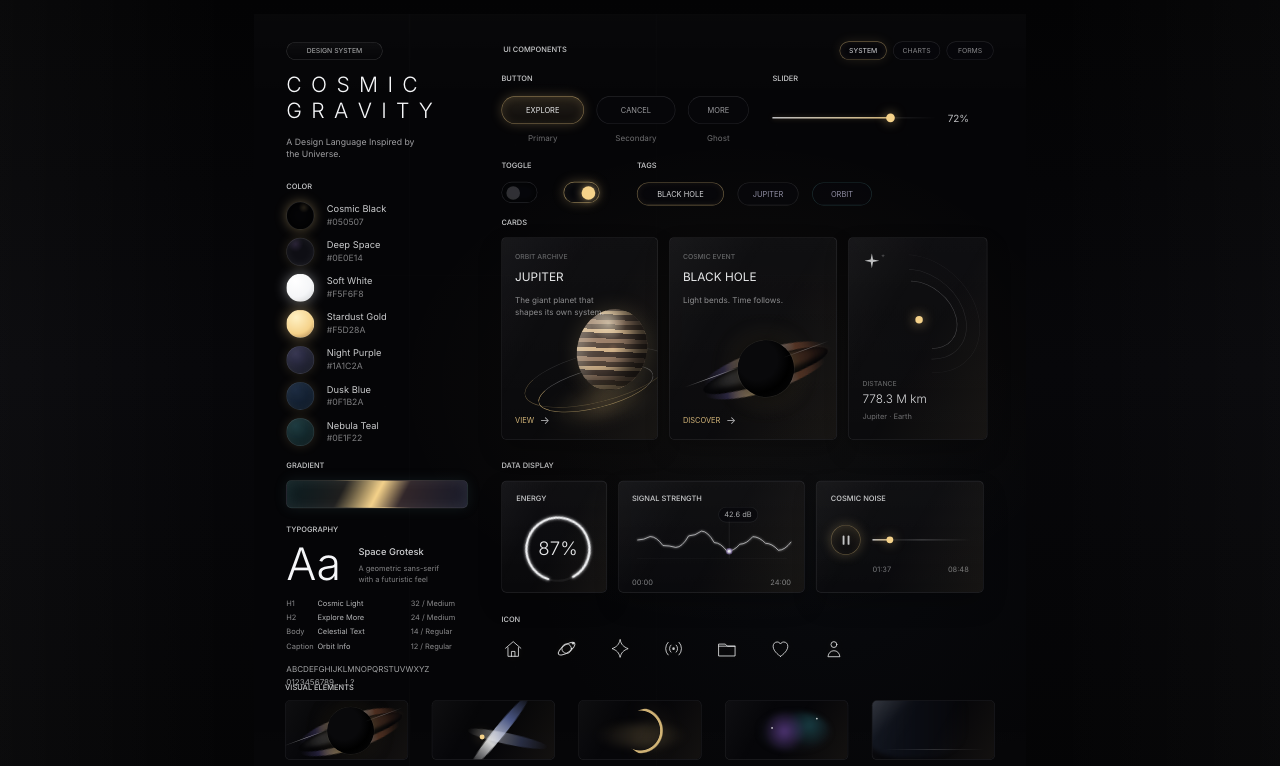
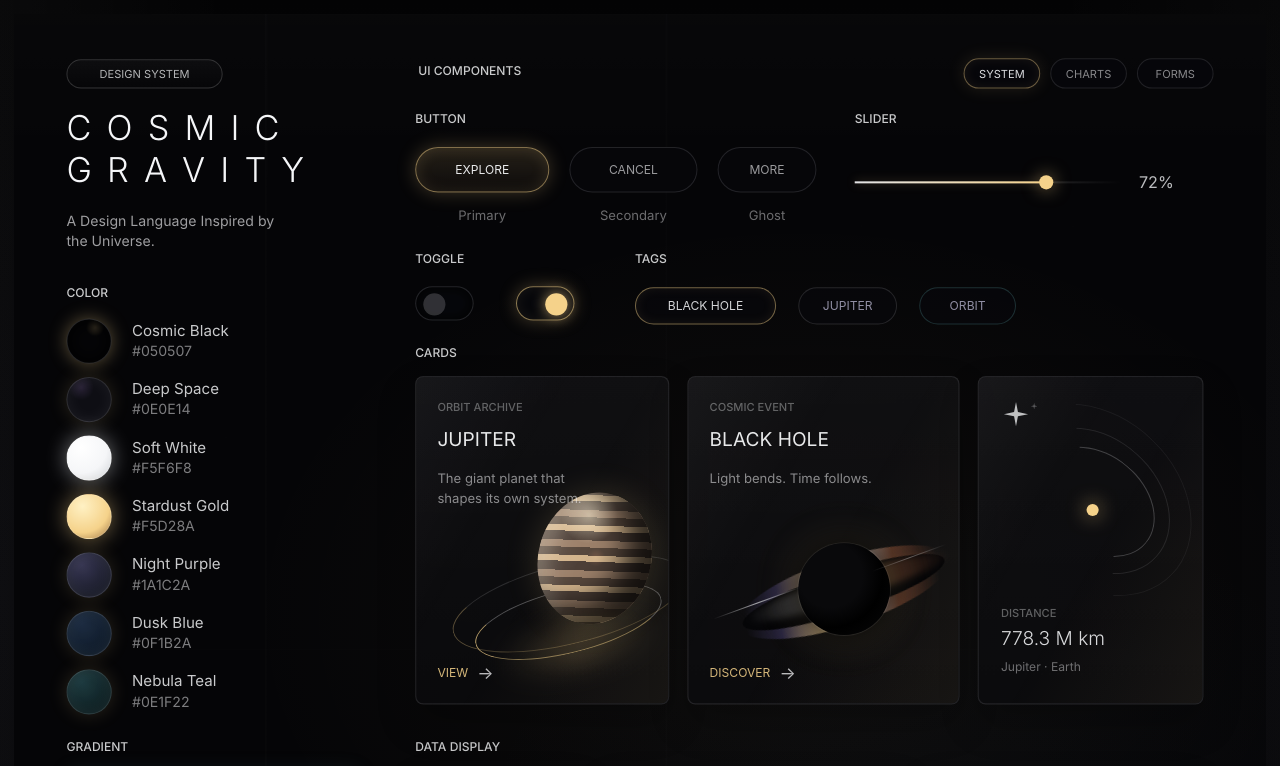
Before and after one commit to 2000JacobHub/design, a Next.js app: page / in a window 1280 px wide. Shown: the top 766 px of the page. Built offline with nearby package versions, Linux system fonts and the light colour scheme.

Commit message:
feat: init

```diff
--- a/app/globals.css
+++ b/app/globals.css
@@ -26,13 +26,32 @@
 
 html,
 body {
-  height: 100%;
-  overflow: hidden;
+  min-height: 100%;
+  background: var(--cosmic-black);
+  scrollbar-color: rgba(245, 246, 248, 0.18) transparent;
+  scrollbar-width: thin;
+}
+
+body::-webkit-scrollbar {
+  width: 10px;
+  height: 10px;
+}
+
+body::-webkit-scrollbar-track {
+  background: transparent;
+}
+
+body::-webkit-scrollbar-thumb {
+  background: rgba(245, 246, 248, 0.18);
+  border-radius: 999px;
+}
+
+body::-webkit-scrollbar-thumb:hover {
+  background: rgba(245, 246, 248, 0.3);
 }
 
 body {
   margin: 0;
-  background: var(--cosmic-black);
   color: var(--text-primary);
   font-family:
     "Space Grotesk",
@@ -54,9 +73,11 @@ a {
 
 .cosmic-root {
   min-height: 100vh;
-  display: grid;
-  place-items: center;
-  overflow: hidden;
+  width: 100%;
+  display: flex;
+  justify-content: center;
+  align-items: flex-start;
+  overflow-x: hidden;
   padding: 14px;
   background:
     linear-gradient(90deg, rgba(255, 255, 255, 0.028), transparent 18%, transparent 82%, rgba(255, 255, 255, 0.018)),
@@ -106,8 +127,7 @@ a {
 }
 
 .left-panel,
-.right-panel,
-.visual-elements {
+.right-panel {
   position: absolute;
   z-index: 1;
 }
@@ -621,8 +641,7 @@ a {
 }
 
 .feature-card::before,
-.data-card::before,
-.visual-canvas::before {
+.data-card::before {
   content: "";
   position: absolute;
   inset: 0;
@@ -1159,160 +1178,6 @@ a {
 .icon-fill-dot {
   fill: rgba(245, 246, 248, 0.82);
   stroke: none;
-}
-
-.visual-elements {
-  left: 50px;
-  right: 50px;
-  bottom: 18px;
-}
-
-.visual-grid {
-  display: grid;
-  grid-template-columns: repeat(5, 1fr);
-  gap: 38px;
-  margin-top: 15px;
-}
-
-.visual-tile {
-  margin: 0;
-}
-
-.visual-canvas {
-  position: relative;
-  height: 96px;
-  overflow: hidden;
-  border: 1px solid rgba(245, 246, 248, 0.1);
-  border-radius: 8px;
-  background: rgba(7, 7, 10, 0.72);
-}
-
-.visual-tile figcaption {
-  margin-top: 12px;
-  color: rgba(245, 246, 248, 0.6);
-  font-size: 12px;
-  line-height: 1;
-  text-align: center;
-  text-transform: uppercase;
-}
-
-.visual-canvas .blackhole-scene {
-  right: -24px;
-  bottom: -31px;
-  transform: scale(0.83);
-}
-
-.gravity-ring-scene,
-.light-glow-scene,
-.nebula-scene,
-.glass-scene {
-  position: absolute;
-  inset: 0;
-}
-
-.ring-beam {
-  position: absolute;
-  left: 35px;
-  top: 40px;
-  width: 147px;
-  height: 18px;
-  border-radius: 50%;
-  background: linear-gradient(90deg, transparent, rgba(245, 246, 248, 0.85), rgba(110, 129, 198, 0.66), transparent);
-  filter: blur(1px);
-  transform: rotate(-51deg);
-}
-
-.ring-beam-two {
-  left: 54px;
-  top: 52px;
-  width: 134px;
-  opacity: 0.46;
-  transform: rotate(12deg);
-}
-
-.ring-core {
-  position: absolute;
-  left: 76px;
-  top: 54px;
-  width: 8px;
-  height: 8px;
-  border-radius: 999px;
-  background: var(--stardust-gold);
-  box-shadow: 0 0 18px rgba(245, 210, 138, 0.78);
-}
-
-.crescent {
-  position: absolute;
-  right: 46px;
-  top: 12px;
-  width: 76px;
-  height: 76px;
-  border-radius: 999px;
-  background: radial-gradient(circle at 32% 47%, transparent 0 48%, rgba(245, 210, 138, 0.84) 50% 54%, transparent 57%);
-  filter: drop-shadow(0 0 15px rgba(245, 210, 138, 0.35));
-}
-
-.light-haze {
-  position: absolute;
-  left: 25px;
-  bottom: 20px;
-  width: 150px;
-  height: 36px;
-  border-radius: 50%;
-  background: linear-gradient(90deg, transparent, rgba(245, 210, 138, 0.16), transparent);
-  filter: blur(7px);
-}
-
-.nebula-cloud {
-  position: absolute;
-  left: 54px;
-  top: 17px;
-  width: 115px;
-  height: 64px;
-  border-radius: 45% 55% 50% 45%;
-  background:
-    radial-gradient(circle at 35% 50%, rgba(111, 72, 164, 0.68), transparent 42%),
-    radial-gradient(circle at 70% 35%, rgba(39, 117, 127, 0.46), transparent 40%),
-    rgba(26, 28, 42, 0.18);
-  filter: blur(4px);
-}
-
-.nebula-spark {
-  position: absolute;
-  width: 3px;
-  height: 3px;
-  border-radius: 999px;
-  background: rgba(245, 246, 248, 0.78);
-}
-
-.nebula-spark-one {
-  left: 73px;
-  top: 42px;
-}
-
-.nebula-spark-two {
-  left: 145px;
-  top: 27px;
-}
-
-.glass-sheen {
-  position: absolute;
-  left: -18px;
-  top: -28px;
-  width: 172px;
-  height: 120px;
-  border-radius: 40%;
-  background:
-    linear-gradient(135deg, rgba(245, 246, 248, 0.22), transparent 38%),
-    linear-gradient(90deg, rgba(33, 45, 67, 0.38), transparent);
-  filter: blur(3px);
-}
-
-.glass-edge {
-  position: absolute;
-  inset: auto 16px 15px 18px;
-  height: 1px;
-  background: linear-gradient(90deg, transparent, rgba(245, 246, 248, 0.24), transparent);
 }
 
 .cosmic-nav {
@@ -2173,13 +2038,6 @@ a {
 /* ============================================================
    DASHBOARD ("/dashboard") — full-screen ops command center
    ============================================================ */
-
-html:has(.dashboard-root),
-body:has(.dashboard-root) {
-  height: auto;
-  min-height: 100%;
-  overflow: auto;
-}
 
 .dashboard-root {
   position: relative;
--- a/components/cosmic/CosmicCards.tsx
+++ b/components/cosmic/CosmicCards.tsx
@@ -1,6 +1,4 @@
 "use client";
-
-import type { VisualKind } from "@/lib/cosmicTokens";
 
 type FeatureCardProps = {
   eyebrow: string;
@@ -82,59 +80,6 @@ function DistanceScene() {
   );
 }
 
-export function VisualTile({ kind, title }: { kind: VisualKind; title: string }) {
-  return (
-    <figure className="visual-tile">
-      <div className={`visual-canvas visual-${kind}`}>
-        {kind === "black-hole" && <BlackHoleScene />}
-        {kind === "gravity-ring" && <GravityRing />}
-        {kind === "light-glow" && <LightGlow />}
-        {kind === "nebula-dust" && <NebulaDust />}
-        {kind === "glass-surface" && <GlassSurface />}
-      </div>
-      <figcaption>{title}</figcaption>
-    </figure>
-  );
-}
-
-function GravityRing() {
-  return (
-    <div className="gravity-ring-scene" aria-hidden="true">
-      <span className="ring-beam ring-beam-one" />
-      <span className="ring-beam ring-beam-two" />
-      <span className="ring-core" />
-    </div>
-  );
-}
-
-function LightGlow() {
-  return (
-    <div className="light-glow-scene" aria-hidden="true">
-      <span className="crescent" />
-      <span className="light-haze" />
-    </div>
-  );
-}
-
-function NebulaDust() {
-  return (
-    <div className="nebula-scene" aria-hidden="true">
-      <span className="nebula-cloud" />
-      <span className="nebula-spark nebula-spark-one" />
-      <span className="nebula-spark nebula-spark-two" />
-    </div>
-  );
-}
-
-function GlassSurface() {
-  return (
-    <div className="glass-scene" aria-hidden="true">
-      <span className="glass-sheen" />
-      <span className="glass-edge" />
-    </div>
-  );
-}
-
 export function IconStrip() {
   const icons = ["home", "orbit", "sparkle", "signal", "folder", "heart", "user"];
 
--- a/components/cosmic/CosmicFrame.tsx
+++ b/components/cosmic/CosmicFrame.tsx
@@ -11,13 +11,7 @@ function useBoardScale() {
   useEffect(() => {
     const update = () => {
       const inset = 28;
-      setScale(
-        Math.min(
-          (window.innerWidth - inset) / BOARD_SIZE,
-          (window.innerHeight - inset) / BOARD_SIZE,
-          1,
-        ),
-      );
+      setScale((window.innerWidth - inset) / BOARD_SIZE);
     };
 
     update();
--- a/components/cosmic/CosmicGravity.tsx
+++ b/components/cosmic/CosmicGravity.tsx
@@ -1,10 +1,10 @@
 "use client";
 
 import { useState } from "react";
-import { palette, typographyRows, visualTiles } from "@/lib/cosmicTokens";
+import { palette, typographyRows } from "@/lib/cosmicTokens";
 import { ButtonGroup, type CosmicAction, SliderDisplay, TagRow, ToggleGroup } from "./Controls";
 import { CosmicFrame } from "./CosmicFrame";
-import { DistanceCard, FeatureCard, IconStrip, VisualTile } from "./CosmicCards";
+import { DistanceCard, FeatureCard, IconStrip } from "./CosmicCards";
 import { EnergyGauge, NoisePanel, SignalChart } from "./DataDisplays";
 
 function Wordmark() {
@@ -158,15 +158,6 @@ export default function CosmicGravity() {
             <div className="section-kicker icon-title">Icon</div>
             <IconStrip />
           </section>
-
-          <section className="visual-elements">
-            <div className="section-kicker">Visual Elements</div>
-            <div className="visual-grid">
-              {visualTiles.map((tile) => (
-                <VisualTile key={tile.kind} kind={tile.kind} title={tile.title} />
-              ))}
-            </div>
-          </section>
     </CosmicFrame>
   );
 }
--- a/lib/cosmicTokens.ts
+++ b/lib/cosmicTokens.ts
@@ -26,13 +26,3 @@ export const typographyRows = [
 ];
 
 export const tags = ["Black Hole", "Jupiter", "Orbit"];
-
-export const visualTiles = [
-  { title: "Black Hole", kind: "black-hole" },
-  { title: "Gravity Ring", kind: "gravity-ring" },
-  { title: "Light Glow", kind: "light-glow" },
-  { title: "Nebula Dust", kind: "nebula-dust" },
-  { title: "Glass Surface", kind: "glass-surface" },
-] as const;
-
-export type VisualKind = (typeof visualTiles)[number]["kind"];
```
